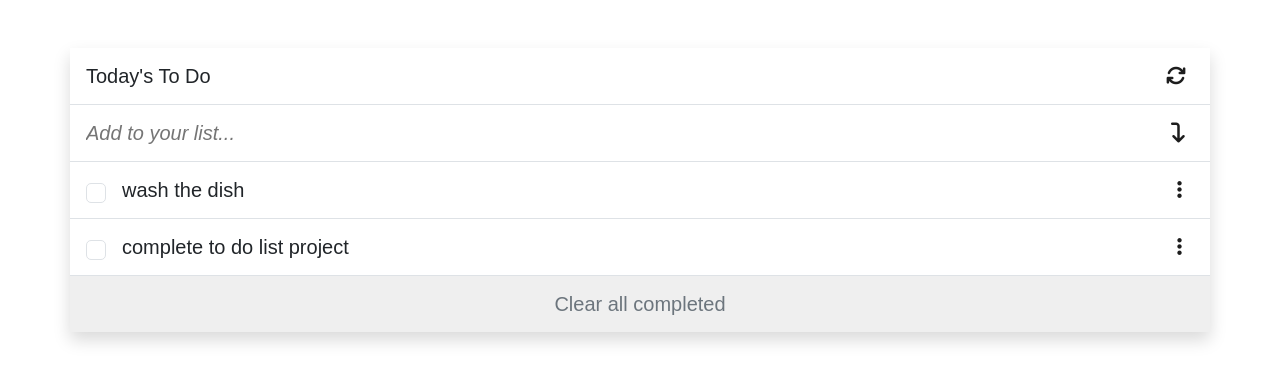
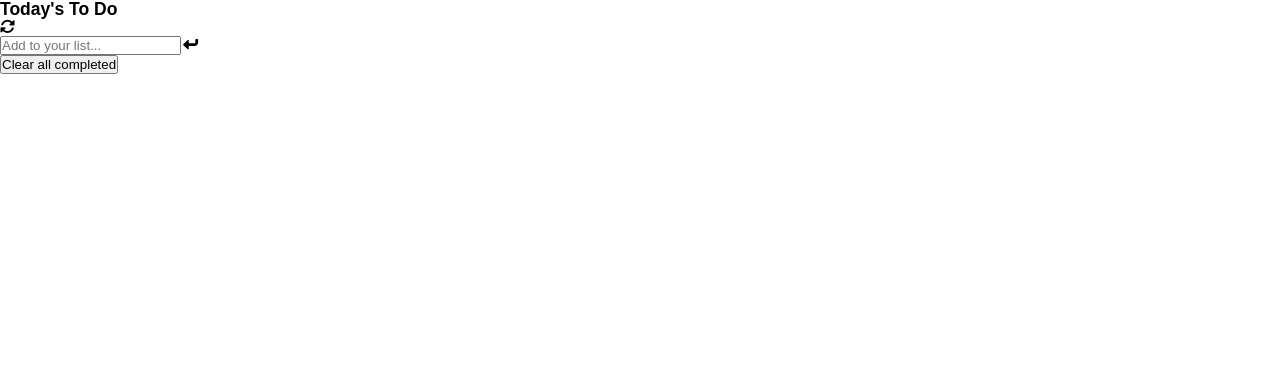
Before and after one commit to Estherstarr/toDoList, a website built with webpack: page src/index.html in a window 1280 px wide. Built offline with nearby package versions, Linux system fonts and the light colour scheme.

Commit message:
Create html template structure for toDolist

```diff
--- a/src/index.html
+++ b/src/index.html
@@ -5,37 +5,27 @@
   <meta http-equiv="X-UA-Compatible" content="IE=edge" />
   <meta name="viewport" content="width=device-width, initial-scale=1.0" />
   <script src="https://kit.fontawesome.com/bcd4b0f4a4.js" crossorigin="anonymous"></script>
-  <link href="https://cdn.jsdelivr.net/npm/bootstrap@5.1.3/dist/css/bootstrap.min.css" rel="stylesheet" />
-  <script src="https://cdn.jsdelivr.net/npm/bootstrap@5.1.3/dist/js/bootstrap.bundle.min.js"></script>
+
     <title>todolist</title>
 </head>
 <body>
   <main>
-    <section class="container-sm d-flex flex-column mt-5 p-0 shadow">
-      <div class="border-bottom ps-3 pe-4 d-flex flex-row align-items-center justify-content-between">
-        <div class="h5 py-3 m-0">Today's To Do</div>
-        <button type="button" id="refresh" class="icon">
-          <i class="fas fa-sync"></i>
-        </button>
+    <div class="to-do">
+      <div class="today">
+          <h3>Today's To Do</h3><span><i class="fas fa-sync-alt"></i></span>
       </div>
-      <form class="border-bottom ps-3 pe-4 d-flex flex-row align-items-center justify-content-between">
-        <input
-          type="text"
-          id="task"
-          name="task"
-          class="border-0 h5 text-muted fw-light py-3 m-0 fst-italic m-width"
-          placeholder="Add to your list..."
-        />
-        <button type="button" id="arrow-submit" class="icon">
-          <i class="fa-solid fa-arrow-turn-down"></i>
-        </button>
+      <form id="form-id" class="add-text">
+          <input class="field-input" type="text" placeholder="Add to your list...">
+          <span><i class="fas fa-level-down-alt fa-rotate-90"></i></span>
       </form>
-      <div id="listSection" class="h5 p-0 m-0"></div>
-      <button type="button" id="clear-completed" class="clear-completed w-100 bg-grey m-0 p-3 h5 text-muted fw-normal border-0">
-        Clear all completed
-      </button>
-    </section>
+      <div class="to-dos">
 
+
+      </div>
+      <div class="button">
+          <button id="button">Clear all completed</button>
+      </div>
+  </div>
   </main>
 
 
```
